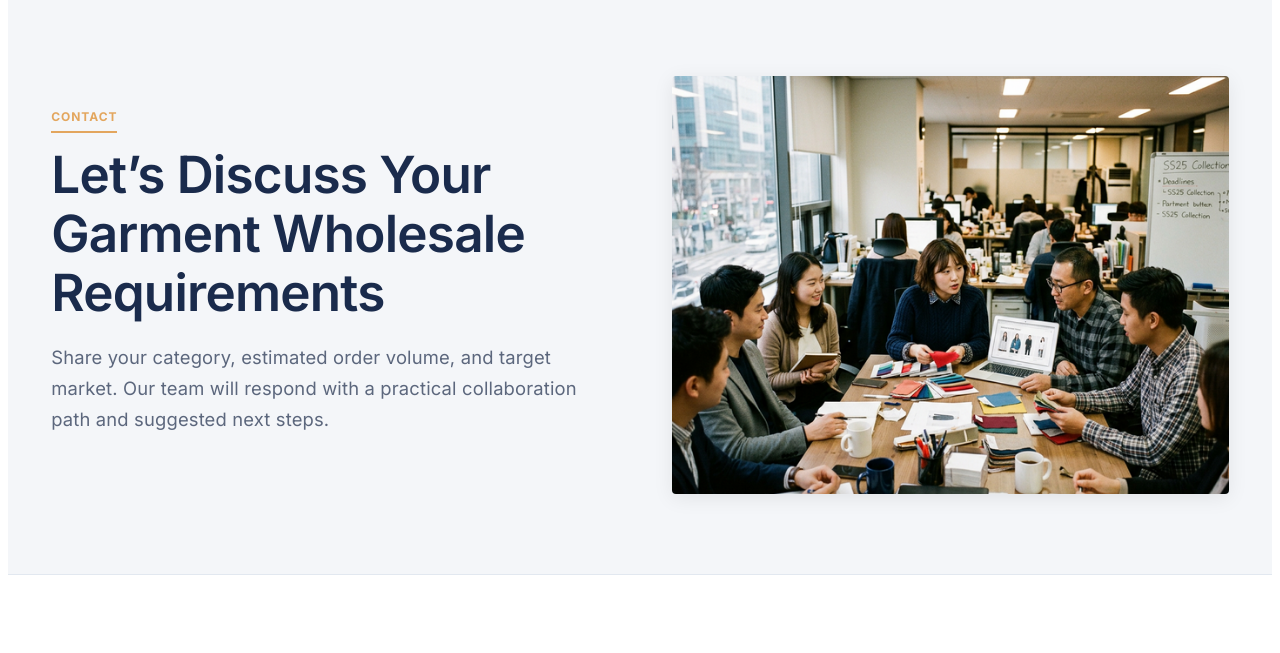
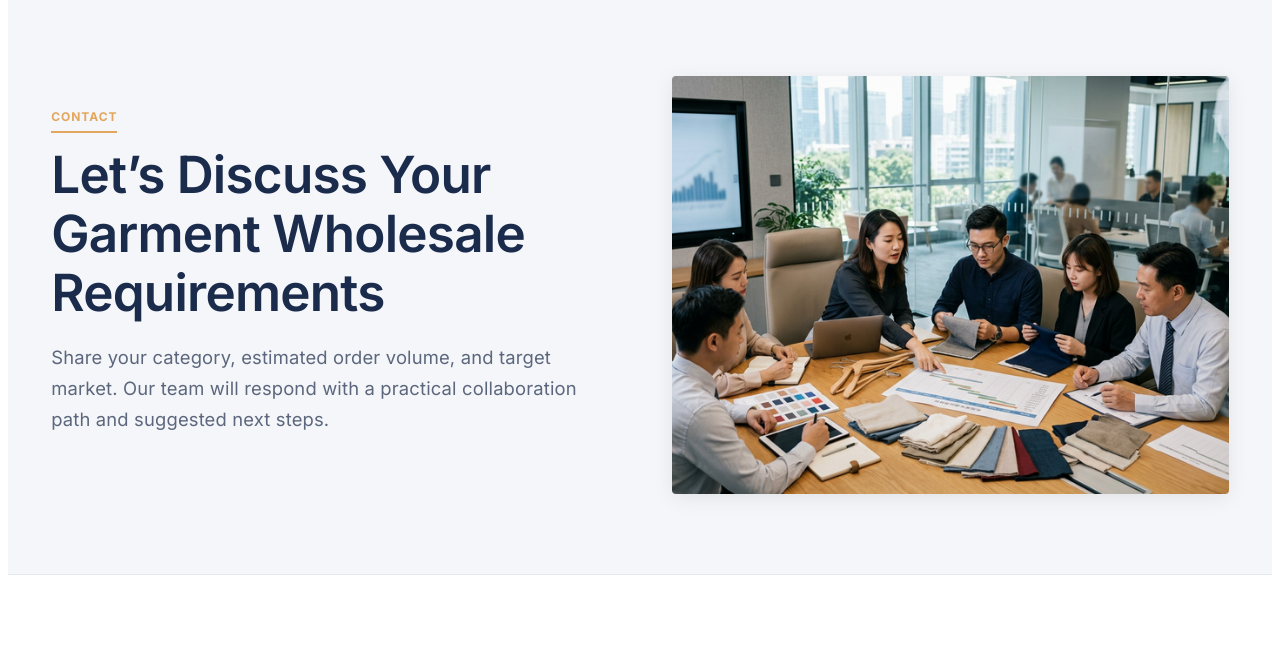
Before and after one commit to lopmaker/mijenro-international-website, a plain HTML site: page contact.html in a window 1280 px wide. Shown: the part 84-737 px from the top of the page. Drawn offline with Linux system fonts and the light colour scheme.

Commit message:
Update contact page hero to asian_business_team.png

```diff
--- a/contact.html
+++ b/contact.html
@@ -88,7 +88,7 @@
           </div>
           <div class="hero-panel"
             style="border-radius: var(--radius-m); overflow: hidden; box-shadow: 0 4px 20px rgba(0, 0, 0, 0.08);">
-            <img src="assets/realistic_office.png" alt="Client communication team"
+            <img src="assets/asian_business_team.png" alt="Mijenro team ready to connect with global buyers"
               style="width: 100%; aspect-ratio: 4/3; object-fit: cover;" />
           </div>
         </div>
```
